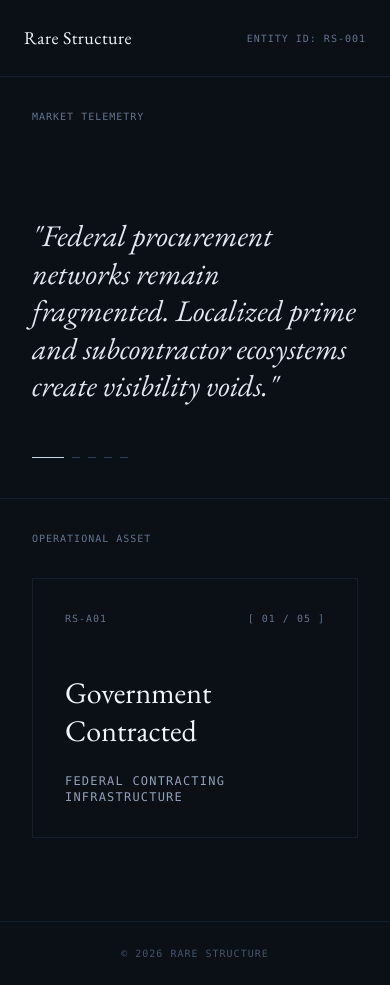
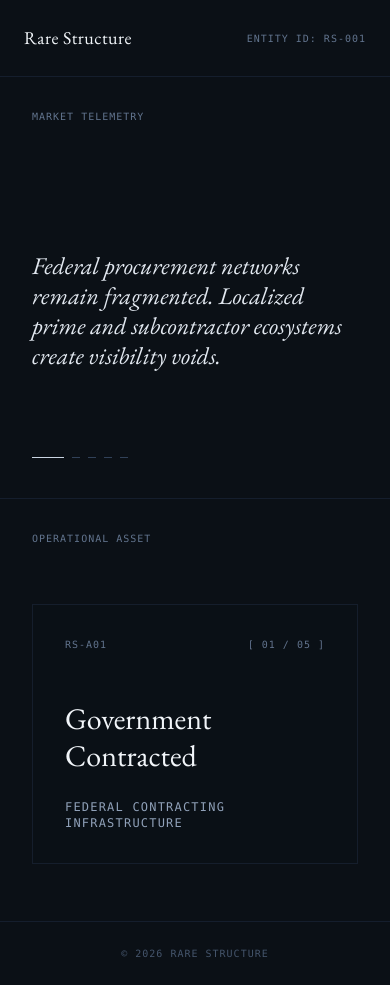
Before and after one commit to bencrane/rs-hq-v2, a React (Vite) app: page / in a window 390 px wide. Built offline with nearby package versions, Linux system fonts and the light colour scheme.

Commit message:
fix: remove unused React import to resolve TS6133 build error

```diff
--- a/src/App.tsx
+++ b/src/App.tsx
@@ -1,4 +1,4 @@
-import React, { useState, useEffect } from 'react';
+import { useState, useEffect } from 'react';
 import { EntranceSequence } from './components/EntranceSequence';
 
 const ASSETS = [
@@ -50,7 +50,7 @@ const RareStructureSite = () => {
 
     const interval = setInterval(() => {
       setActiveIndex((current) => (current + 1) % ASSETS.length);
-    }, 6000);
+    }, 12000);
     return () => clearInterval(interval);
   }, [activeIndex, selectedAsset]);
 
@@ -75,8 +75,8 @@ const RareStructureSite = () => {
         <div className="hidden lg:block border-r border-slate-800/60 relative"></div>
         <div className="hidden lg:block"></div>
 
-        {/* LEFT COLUMN */}
-        <div className="p-8 md:p-16 lg:p-24 flex flex-col bg-[#0b1016] relative border-b lg:border-b-0 lg:border-r border-slate-800/60 min-h-[50vh] lg:min-h-0 overflow-hidden">
+        {/* LEFT COLUMN (Detail View) */}
+        <div className="p-8 md:p-12 lg:p-16 xl:p-20 2xl:p-24 flex flex-col bg-[#0b1016] relative border-b lg:border-b-0 lg:border-r border-slate-800/60 min-h-[50vh] lg:min-h-0 overflow-y-auto">
           {selectedAsset ? (
             // DETAIL VIEW: Asset Context & Abstract BG
             <>
@@ -118,8 +118,8 @@ const RareStructureSite = () => {
               </p>
               <div className="max-w-2xl w-full my-auto">
                 <div key={`insight-${activeIndex}`} className="animate-fade-in">
-                  <p className="text-3xl md:text-5xl font-serif leading-tight text-slate-200 italic">
-                    "{ASSETS[activeIndex].insight}"
+                  <p className="text-2xl md:text-3xl lg:text-3xl xl:text-4xl 2xl:text-5xl font-serif leading-tight text-slate-200 italic">
+                    {ASSETS[activeIndex].insight}
                   </p>
                 </div>
               </div>
@@ -141,8 +141,8 @@ const RareStructureSite = () => {
           )}
         </div>
 
-        {/* RIGHT COLUMN */}
-        <div className="p-8 md:p-16 lg:p-24 flex flex-col bg-[#0b1016] relative min-h-[50vh] lg:min-h-0">
+        {/* RIGHT COLUMN (Detail View) */}
+        <div className="p-8 md:p-12 lg:p-16 xl:p-20 2xl:p-24 flex flex-col bg-[#0b1016] relative min-h-[50vh] lg:min-h-0 overflow-y-auto">
           {selectedAsset ? (
             // DETAIL VIEW: Operational Thesis
             <>
@@ -166,7 +166,7 @@ const RareStructureSite = () => {
               <p className="text-slate-500 mb-8 lg:mb-12 font-mono text-[10px] tracking-widest uppercase shrink-0">
                 Operational Asset
               </p>
-              <div className="max-w-2xl w-full">
+              <div className="max-w-2xl w-full my-auto">
                 <div
                   key={`asset-${activeIndex}`}
                   onClick={() => setSelectedAsset(ASSETS[activeIndex])}
```
